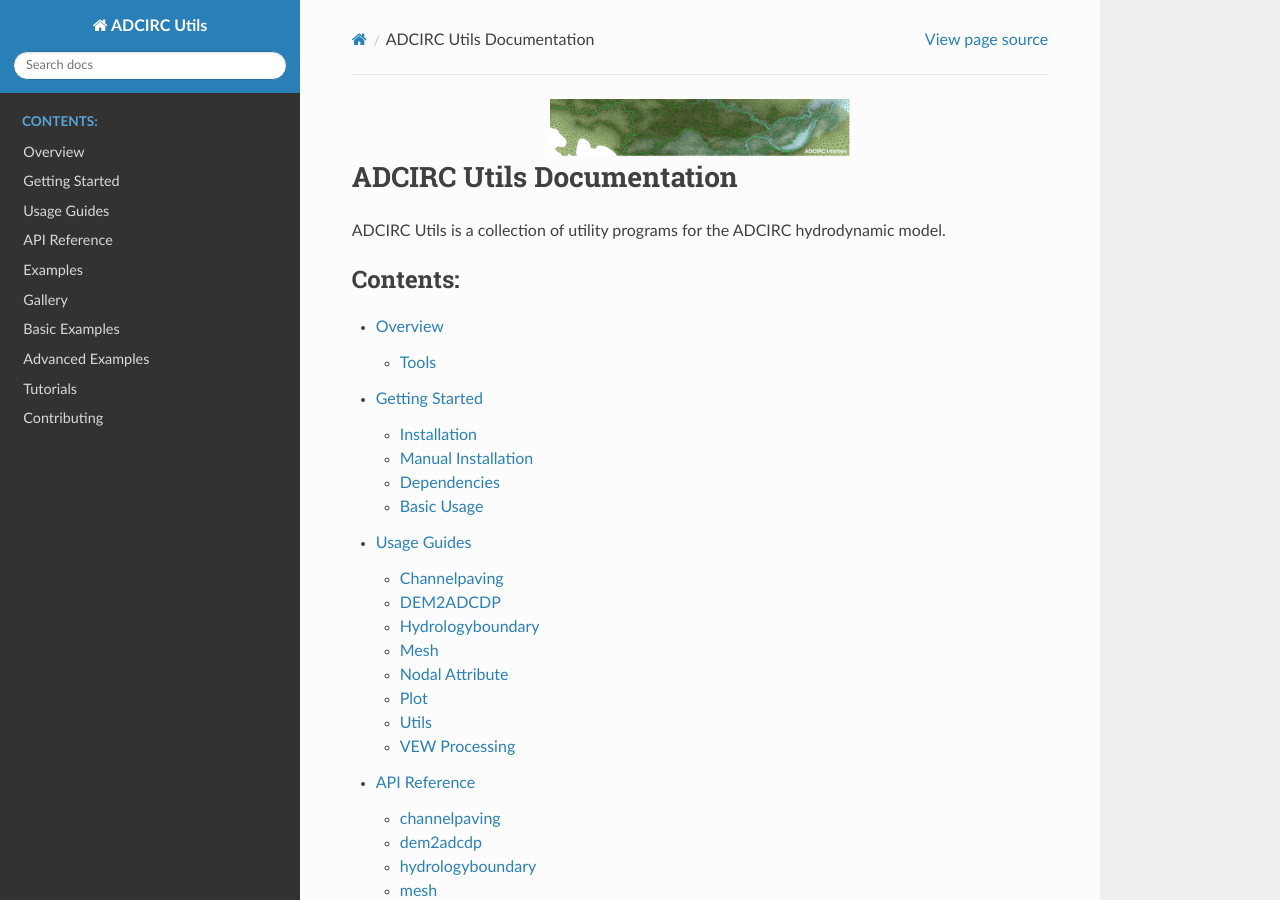
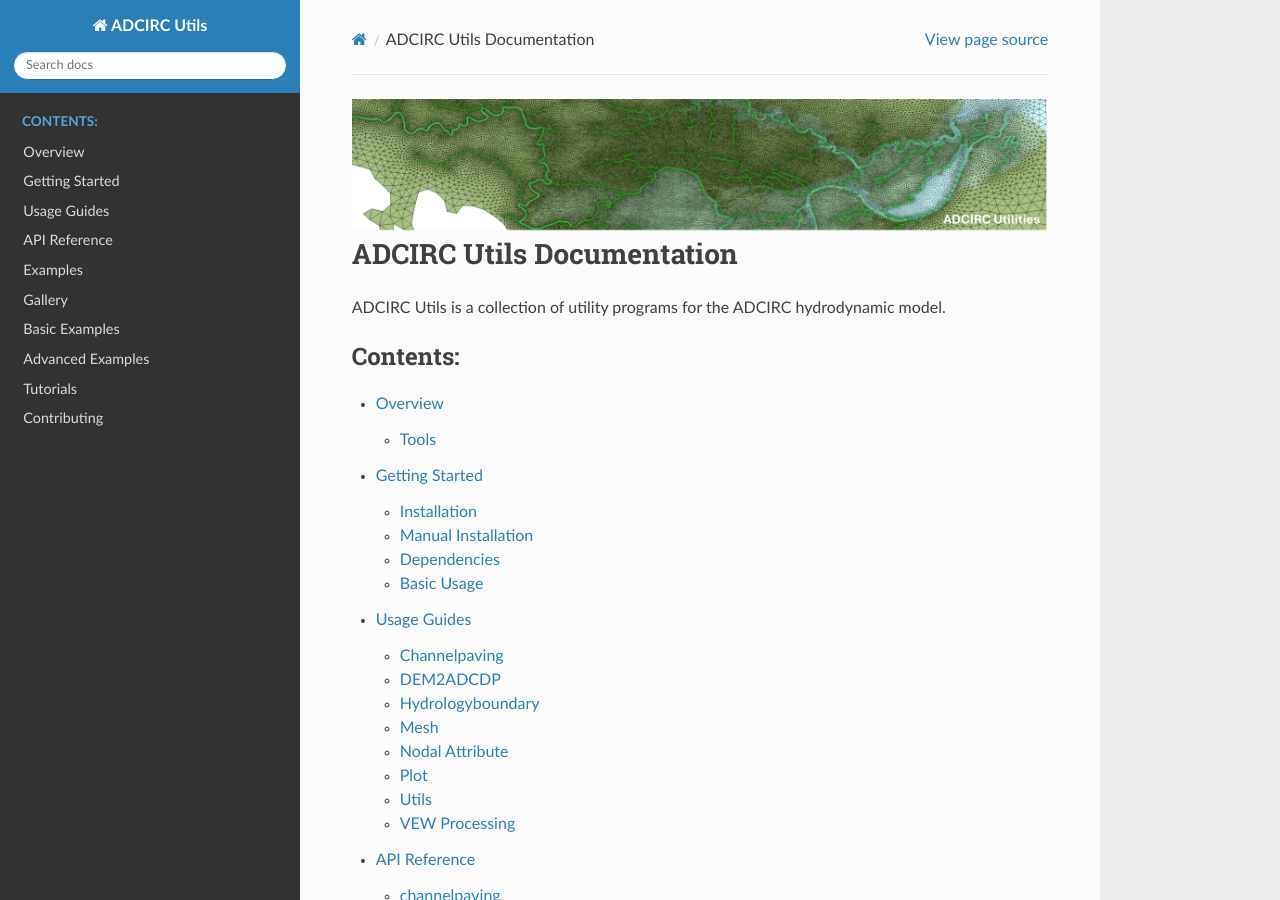
Before and after one commit to shinbunya/vewutils, a Sphinx documentation site: the page built from docs/source/index.rst, in a window 1280 px wide and 900 px high. Built offline with Sphinx 7.4.7 and the Read the Docs theme 3.1.0, drawn with Linux system fonts in a browser that asks for light colours.

Commit message:
Updating docs and logo image file

```diff
--- a/docs/source/index.rst
+++ b/docs/source/index.rst
@@ -3,7 +3,7 @@
    You can adapt this file completely to your liking, but it should at least
    contain the root `toctree` directive.
 
-.. image:: _static/adcirc_utilities_logo_small.png
+.. image:: _static/adcirc_utilities_logo_medium.png
    :alt: ADCIRC Utilities Logo
    :align: center
 
```
Also changed, not shown: README.md (+1 -1 lines), docs/source/_static/adcirc_utilities_logo_medium.png (added), 7 other files.
